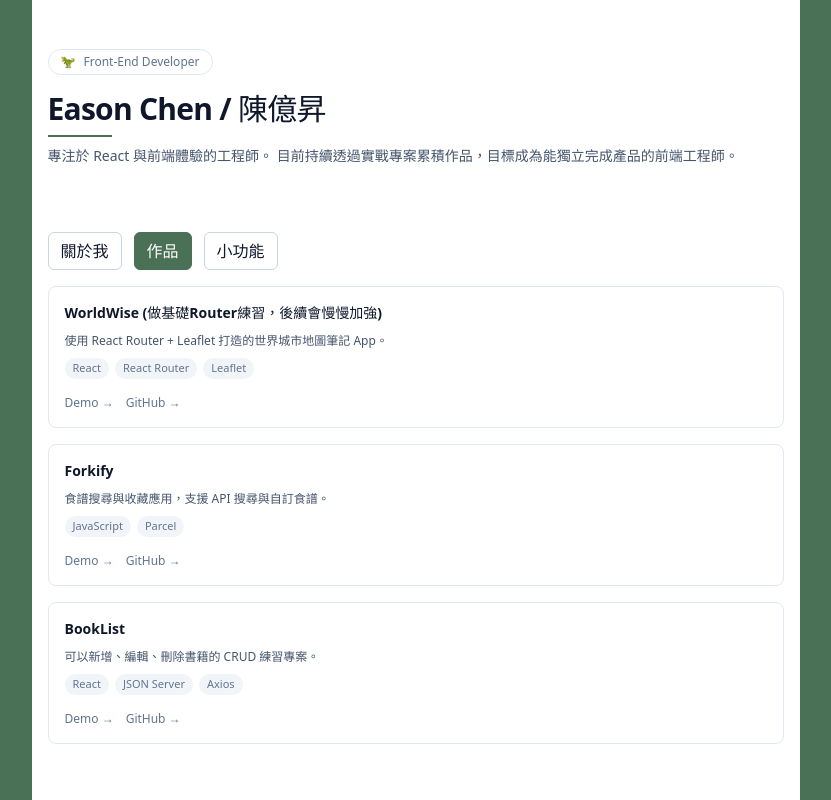
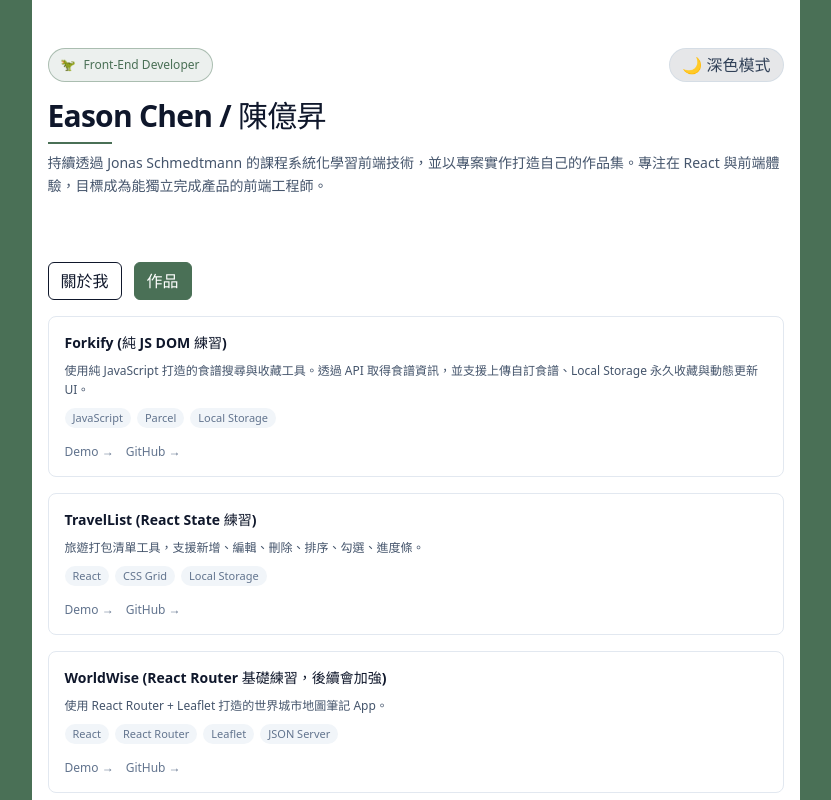
Before and after one commit to JJPS09981/my-portfolio, a React (Vite) app: page / in a window 1280 px wide. Both pictures are taken after a click on the button "作品". Shown: the whole page, without its empty margins (217-1048 px from the left). Built offline with nearby package versions, Linux system fonts and the light colour scheme.

Commit message:
update dark mode

```diff
--- a/src/page/AboutMe.jsx
+++ b/src/components/AboutMe.jsx
@@ -22,7 +22,7 @@ function AboutMe() {
         </header>
 
         <div className="flex flex-col gap-4 md:flex-row md:items-start">
-          <div className="flex-shrink-0 flex justify-center md:justify-start">
+          <div className="shrink-0 flex justify-center md:justify-start">
             <div className="w-28 h-28 rounded-full   flex items-center justify-center overflow-hidden">
               <span className="text-3xl" aria-hidden="true">
                 <img src="avatar.jpg" alt="avatar" />
@@ -89,9 +89,11 @@ function AboutMe() {
         <IntroduceSection title={"📌 自我介紹"}>
           {
             <p className="text-sm leading-relaxed text-slate-700">
-              我是一位投入前端領域的開發者，目前專注在 React與前端工程化。
-              喜歡把想法做成可以實際操作的介面，並透過不斷練習與優化，讓程式碼與畫面都變得更乾淨、
-              更好維護。現在正在持續的學習，並打造自己的作品集，希望未來能以前端工程師的身分參與真正的產品開發。
+              在疫情期間擔任三年的設備工程師，但大學專題接觸到的網頁開發經驗，讓我對前端產生長期興趣。轉職後，我系統性修習
+              Jonas Schmedtmann 的前端與 React
+              全系列課程，透過課程中的專案與實戰練習，建立了扎實的 JavaScript 與
+              React 基礎。 現在主要專注於 React
+              與前端工程化，持續以實作累積作品，並希望未來能以前端工程師的角色參與完整的產品開發流程。
             </p>
           }
         </IntroduceSection>
@@ -103,7 +105,6 @@ function AboutMe() {
               <li>
                 喜歡聽團、露營與戶外運動，室內活動喜歡看電影或是玩線上遊戲
               </li>
-              <li></li>
             </ul>
           }
         </IntroduceSection>
--- /dev/null
+++ b/src/components/DarkModeToggle.jsx
@@ -0,0 +1,34 @@
+import { useEffect, useState } from "react";
+
+function DarkModeToggle() {
+  const [isDark, setIsDark] = useState(() => {
+    try {
+      const darkMode = localStorage.getItem("dark");
+      return darkMode === "true";
+    } catch (err) {
+      console.error("讀取深色模式localStorage有問題", err);
+      return false;
+    }
+  });
+
+  useEffect(() => {
+    localStorage.setItem("dark", JSON.stringify(isDark));
+
+    if (isDark) {
+      document.documentElement.classList.add("dark");
+    } else {
+      document.documentElement.classList.remove("dark");
+    }
+  }, [isDark]);
+
+  return (
+    <button
+      className="cursor-pointer "
+      onClick={() => setIsDark((isDark) => !isDark)}
+    >
+      {isDark ? "☀️ 淺色模式" : "🌙 深色模式"}
+    </button>
+  );
+}
+
+export default DarkModeToggle;
--- a/src/page/InfoSection.jsx
+++ b/src/components/InfoSection.jsx
@@ -6,10 +6,12 @@ import { useState } from "react";
 function InfoNav() {
   const [activeSection, setActiveSection] = useState(0);
 
-  const baseBtn = "cursor-pointer rounded-md px-3 py-1.5 border transition";
-  const btnStyle = "bg-[#4A7056] text-white border-[#4A7056]";
-  const btnHover =
-    "border-slate-300 hover:border-[#4A7056] hover:text-[#4A7056]";
+  const baseBtn = "cursor-pointer rounded-md px-3 py-1.5 border ";
+  const btnStyle = `bg-[#4A7056] text-white border-[#4A7056]
+  dark:bg-[#3A5F48] dark:text-[#EAF1EC] dark:border-[#4A7056]`;
+
+  const btnHover = `hover:border-[#4A7056] hover:bg-white hover:text-[#4A7056]
+  dark:hover:bg-neutral-800 dark:hover:text-white dark:hover:border-[#3A5F48]`;
 
   return (
     <section className="mt-4">
@@ -27,18 +29,11 @@ function InfoNav() {
         >
           作品
         </button>
-        <button
-          onClick={() => setActiveSection(2)}
-          className={`${baseBtn} ${activeSection === 2 ? btnStyle : btnHover}`}
-        >
-          小功能
-        </button>
       </nav>
 
       <div className="w-full  ">
         {activeSection === 0 && <AboutMe />}
         {activeSection === 1 && <Projects />}
-        {activeSection === 2 && <Challenge />}
       </div>
     </section>
   );
--- a/src/page/Projects.jsx
+++ b/src/components/Projects.jsx
@@ -1,25 +1,27 @@
 function Projects() {
   const projects = [
     {
-      title: "WorldWise (做基礎Router練習，後續會慢慢加強)",
-      description: "使用 React Router + Leaflet 打造的世界城市地圖筆記 App。",
-      tech: ["React", "React Router", "Leaflet"],
-      demo: "https://worldwise-sheng.netlify.app/",
-      github: "https://github.com/JJPS09981/worldwise",
-    },
-    {
-      title: "Forkify",
-      description: "食譜搜尋與收藏應用，支援 API 搜尋與自訂食譜。",
-      tech: ["JavaScript", "Parcel"],
-      demo: "https://forkify-sheng.netlify.app/",
+      title: "Forkify (純 JS DOM 練習)",
+      description:
+        "使用純 JavaScript 打造的食譜搜尋與收藏工具。透過 API 取得食譜資訊，並支援上傳自訂食譜、Local Storage 永久收藏與動態更新 UI。",
+      tech: ["JavaScript", "Parcel", "Local Storage"],
+      demo: "https://jjps09981.github.io/forkify-course-practice",
       github: "https://github.com/JJPS09981/forkify-course-practice/tree/main",
     },
     {
-      title: "BookList",
-      description: "可以新增、編輯、刪除書籍的 CRUD 練習專案。",
-      tech: ["React", "JSON Server", "Axios"],
-      demo: "#",
-      github: "#",
+      title: "TravelList (React State 練習)",
+      description:
+        "旅遊打包清單工具，支援新增、編輯、刪除、排序、勾選、進度條。",
+      tech: ["React", "CSS Grid", "Local Storage"],
+      demo: "https://jjps09981.github.io/travel-list/",
+      github: "https://github.com/JJPS09981/travel-list",
+    },
+    {
+      title: "WorldWise (React Router 基礎練習，後續會加強)",
+      description: "使用 React Router + Leaflet 打造的世界城市地圖筆記 App。",
+      tech: ["React", "React Router", "Leaflet", "JSON Server"],
+      demo: "https://worldwise-sheng.netlify.app/",
+      github: "https://github.com/JJPS09981/worldwise",
     },
   ];
 
--- a/src/index.css
+++ b/src/index.css
@@ -1,4 +1,6 @@
 @import "tailwindcss";
+
+@custom-variant dark (&:where(.dark, .dark *));
 
 :root {
   font-family: system-ui, Avenir, Helvetica, Arial, sans-serif;
--- a/src/page/HomePage.jsx
+++ b/src/page/HomePage.jsx
@@ -1,24 +1,31 @@
-import InfoSection from "./InfoSection";
-import Footer from "./Footer";
+import InfoSection from "../components/InfoSection";
+import Footer from "../components/Footer";
+import DarkModeToggle from "../components/DarkModeToggle";
 
 function HomePage() {
   return (
     <div className="h-screen overflow-hidden text-slate-900">
-      <div className="mx-auto bg-white max-w-3xl px-4 py-12 space-y-16 dark:text-slate-100 h-full overflow-y-auto">
+      <div className="mx-auto bg-white max-w-3xl px-4 py-12 space-y-16 dark:text-slate-100 dark:bg-neutral-800 h-full overflow-y-auto">
         <header className="space-y-4">
-          <div className="inline-flex items-center gap-2 rounded-full border border-slate-200 px-3 py-1 text-xs text-slate-500">
-            <span>🦖</span>
-            <span>Front-End Developer</span>
+          <div className="flex justify-between">
+            <div className="inline-flex items-center gap-2 rounded-full border border-[#4A7056]/40 px-3 py-1 bg-[#4A7056]/10 text-[#4A7056] text-xs ">
+              <span>🦖</span>
+              <span className="dark:text-neutral-100">Front-End Developer</span>
+            </div>
+            <div className="inline-flex items-center gap-2 rounded-full border border-slate-300/60 px-3 py-1 bg-slate-900/10 text-slate-700 ml-auto hover:bg-[#4A7056]/50 transition dark:text-gray-300 dark:bg-[#4A7056]/40">
+              <DarkModeToggle />
+            </div>
           </div>
 
           <div className="space-y-2">
-            <h1 className="text-3xl font-semibold tracking-tight">
+            <h1 className="text-3xl font-semibold tracking-tight dark:text-neutral-100">
               Eason Chen / 陳億昇
             </h1>
-            <div className="h-0.5 w-16 bg-[#4A7056]" />
-            <p className="text-sm text-slate-600 leading-relaxed">
-              專注於 React 與前端體驗的工程師。
-              目前持續透過實戰專案累積作品，目標成為能獨立完成產品的前端工程師。
+            <div className="h-0.5 w-16 bg-[#4A7056] " />
+            <p className="text-sm text-slate-600 leading-relaxed dark:text-neutral-100">
+              持續透過 Jonas Schmedtmann
+              的課程系統化學習前端技術，並以專案實作打造自己的作品集。專注在
+              React 與前端體驗，目標成為能獨立完成產品的前端工程師。
             </p>
           </div>
         </header>
```
Also changed, not shown: src/components/Challenge.jsx (renamed from src/page/Challenge.jsx), src/components/Footer.jsx (renamed from src/page/Footer.jsx), src/components/Projects copy.jsx (renamed from src/page/Projects copy.jsx).
